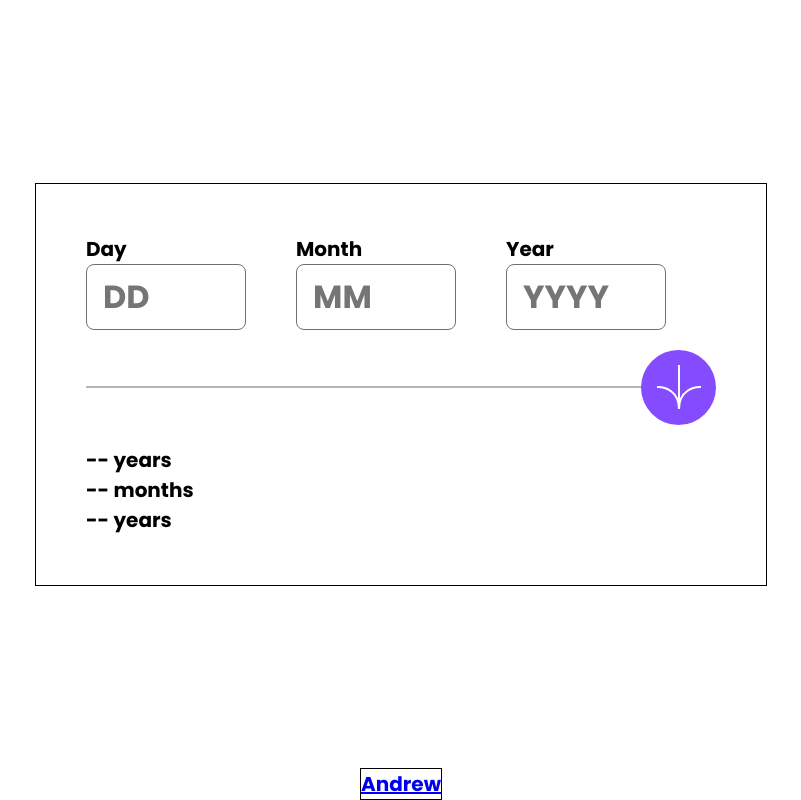
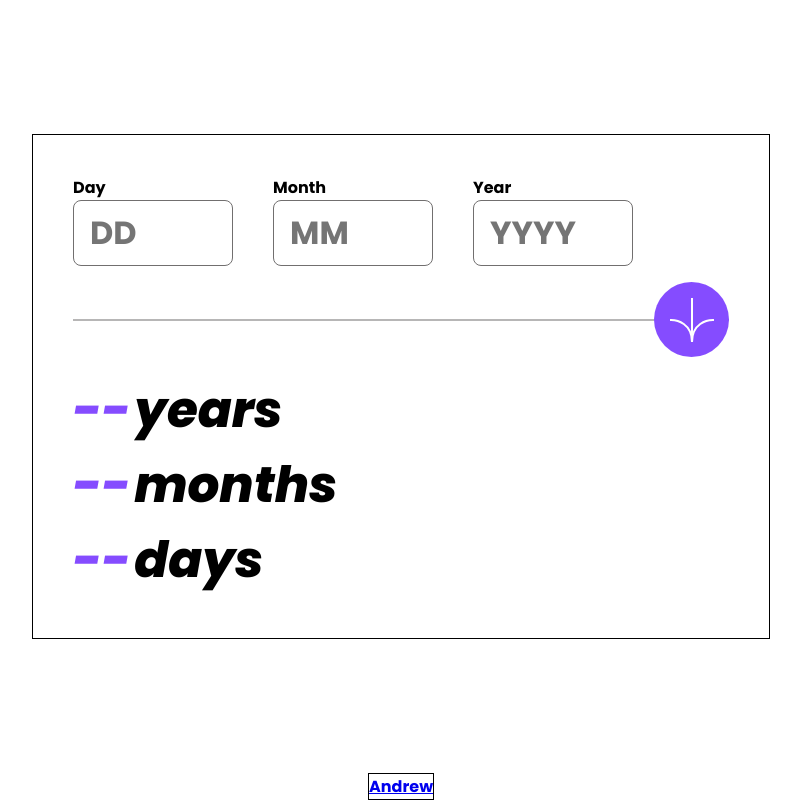
Before and after one commit to andrewfandy/age-calculator-app-main, a plain HTML site: page index.html in a window 1280 px wide. Shown: the whole page, without its empty margins (239-1040 px from the left). Drawn offline with Linux system fonts and the light colour scheme.

Commit message:
Change some lines on CSS and HTML

```diff
--- a/index.html
+++ b/index.html
@@ -58,16 +58,16 @@
         </div>
         <div class="display-area-wrapper">
           <div class="show-area year">
-            <span id="showYear">--</span>
+            <span class="text-output show year" id="showYear">--</span>
             <span class="text-output year"> years </span>
           </div>
           <div class="show-area month">
-            <span id="showMonth">--</span>
+            <span class="text-output show month" id="showMonth">--</span>
             <span class="text-output month"> months </span>
           </div>
           <div class="show-area day">
-            <span id="showDay">--</span>
-            <span class="text-output days"> years </span>
+            <span class="text-output show days" id="showDay">--</span>
+            <span class="text-output days"> days </span>
           </div>
         </div>
       </div>
--- a/style.css
+++ b/style.css
@@ -3,7 +3,7 @@
     margin: 0;
     padding: 0;
     box-sizing: border-box;
-    font-size: 20px;
+    /* font-size: 20px; */
     font-family: 'Poppins', 'Helvetica', 'Arial', sans-serif;
 }
 
@@ -30,6 +30,10 @@ body {
 
 .input-wrapper {
     margin: 0 2.5rem 0 0;
+}
+
+.input-wrapper:nth-child(3) {
+    margin-right: 6rem;
 }
 
 
@@ -105,3 +109,13 @@ footer {
     margin-top: auto;
     border: 1px solid black;
 }
+
+.text-output {
+    font-size: 50px;
+    font-weight: 800;
+    font-style: italic;
+}
+
+.text-output.show{
+    color: hsl(259, 100%, 65%);
+}
```
